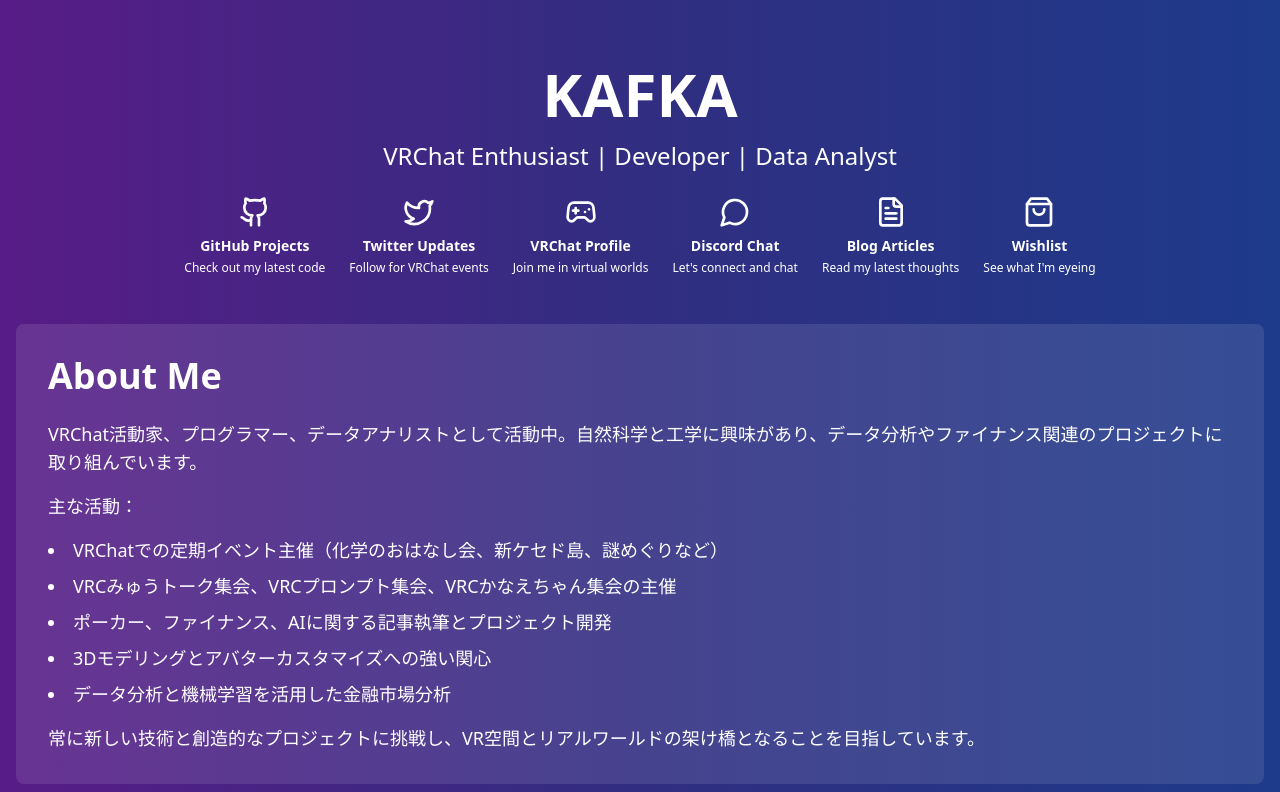
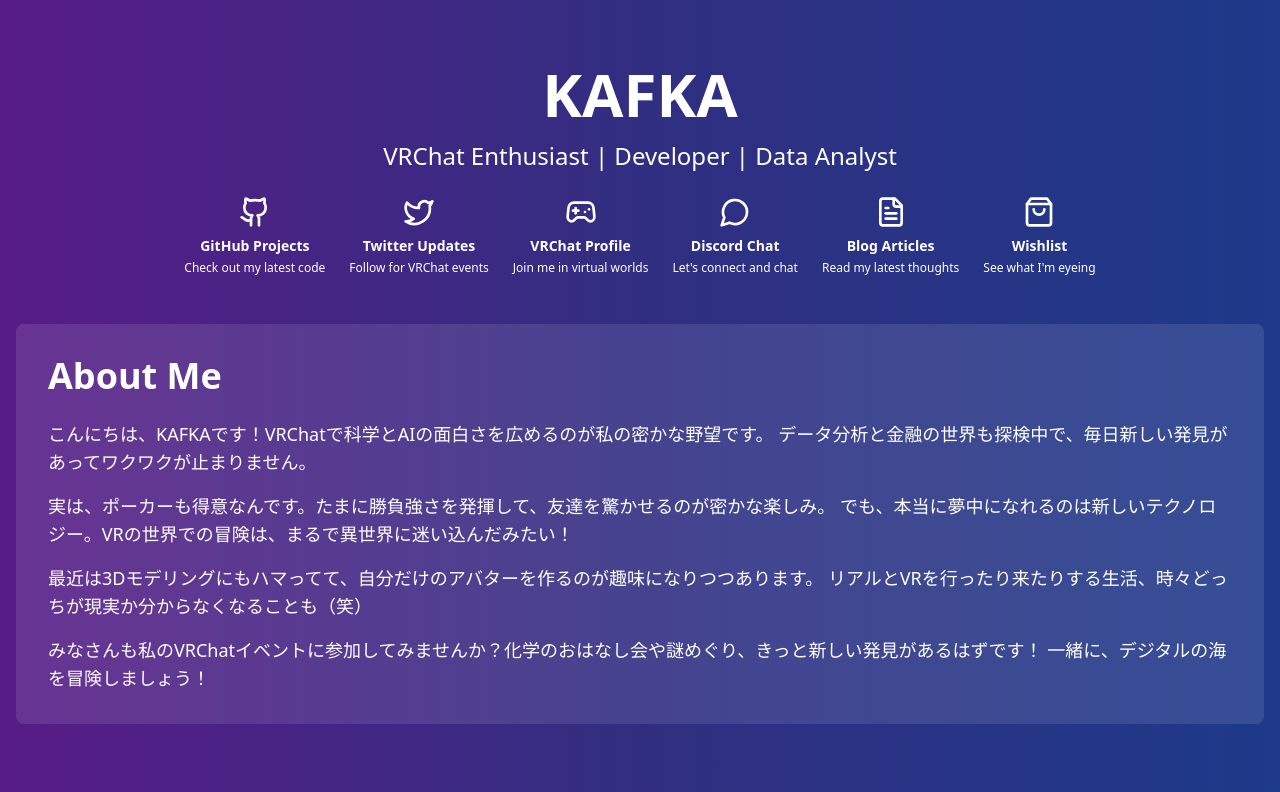
Before and after one commit to KAFKA2306/kafka, a React (Vite) app: page / in a window 1280 px wide. Shown: the top 792 px of the page. Built offline with nearby package versions, Linux system fonts and the light colour scheme.

Commit message:
Update subjective content
Modified various sections to reflect a more subjective perspective throughout the application.
[skip gpt_engineer]

```diff
--- a/src/components/AboutMe.jsx
+++ b/src/components/AboutMe.jsx
@@ -4,16 +4,22 @@ const AboutMe = () => {
   return (
     <section className="mb-16 bg-white bg-opacity-10 p-8 rounded-lg">
       <h2 className="text-4xl font-semibold mb-6">About Me</h2>
-      <p className="text-lg mb-4">VRChat活動家、プログラマー、データアナリストとして活動中。自然科学と工学に興味があり、データ分析やファイナンス関連のプロジェクトに取り組んでいます。</p>
-      <p className="text-lg mb-4">主な活動：</p>
-      <ul className="list-disc list-inside text-lg mb-4 space-y-2">
-        <li>VRChatでの定期イベント主催（化学のおはなし会、新ケセド島、謎めぐりなど）</li>
-        <li>VRCみゅうトーク集会、VRCプロンプト集会、VRCかなえちゃん集会の主催</li>
-        <li>ポーカー、ファイナンス、AIに関する記事執筆とプロジェクト開発</li>
-        <li>3Dモデリングとアバターカスタマイズへの強い関心</li>
-        <li>データ分析と機械学習を活用した金融市場分析</li>
-      </ul>
-      <p className="text-lg">常に新しい技術と創造的なプロジェクトに挑戦し、VR空間とリアルワールドの架け橋となることを目指しています。</p>
+      <p className="text-lg mb-4">
+        こんにちは、KAFKAです！VRChatで科学とAIの面白さを広めるのが私の密かな野望です。
+        データ分析と金融の世界も探検中で、毎日新しい発見があってワクワクが止まりません。
+      </p>
+      <p className="text-lg mb-4">
+        実は、ポーカーも得意なんです。たまに勝負強さを発揮して、友達を驚かせるのが密かな楽しみ。
+        でも、本当に夢中になれるのは新しいテクノロジー。VRの世界での冒険は、まるで異世界に迷い込んだみたい！
+      </p>
+      <p className="text-lg mb-4">
+        最近は3Dモデリングにもハマってて、自分だけのアバターを作るのが趣味になりつつあります。
+        リアルとVRを行ったり来たりする生活、時々どっちが現実か分からなくなることも（笑）
+      </p>
+      <p className="text-lg">
+        みなさんも私のVRChatイベントに参加してみませんか？化学のおはなし会や謎めぐり、きっと新しい発見があるはずです！
+        一緒に、デジタルの海を冒険しましょう！
+      </p>
     </section>
   );
 };
```
